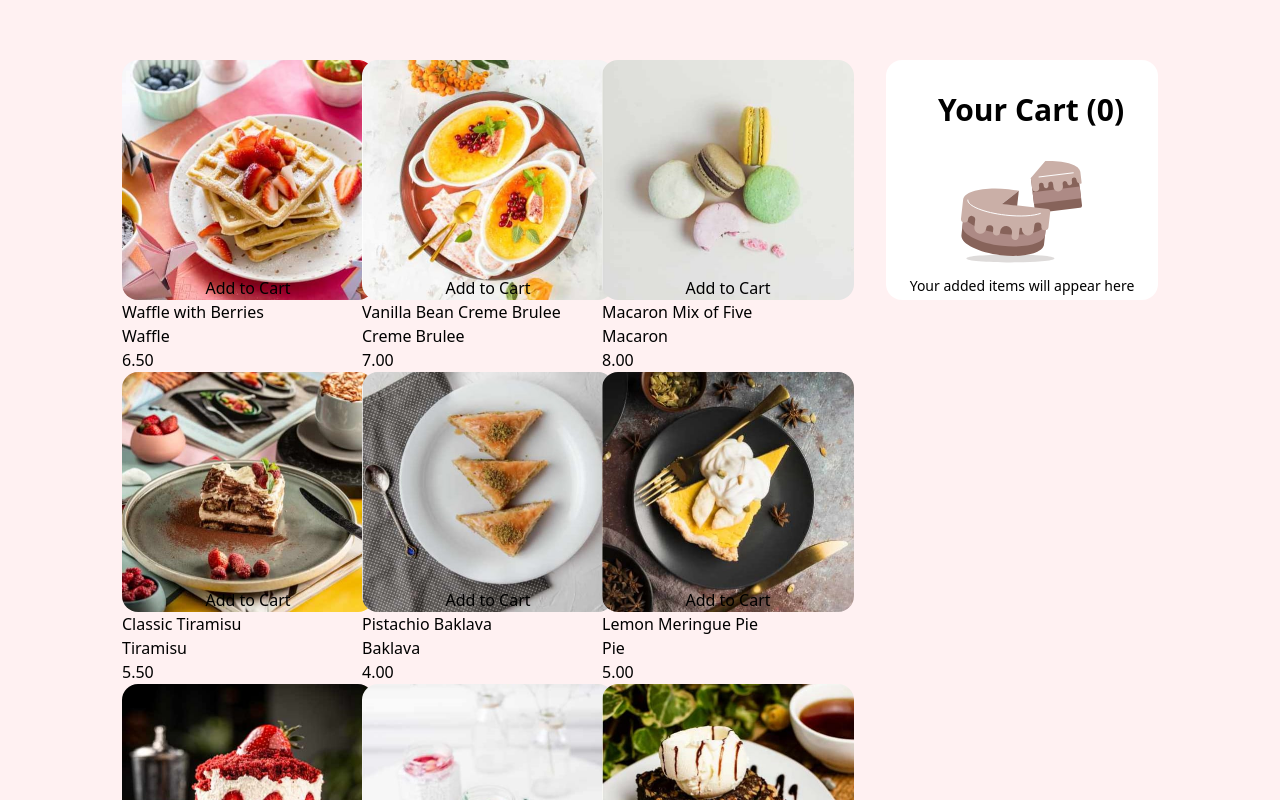
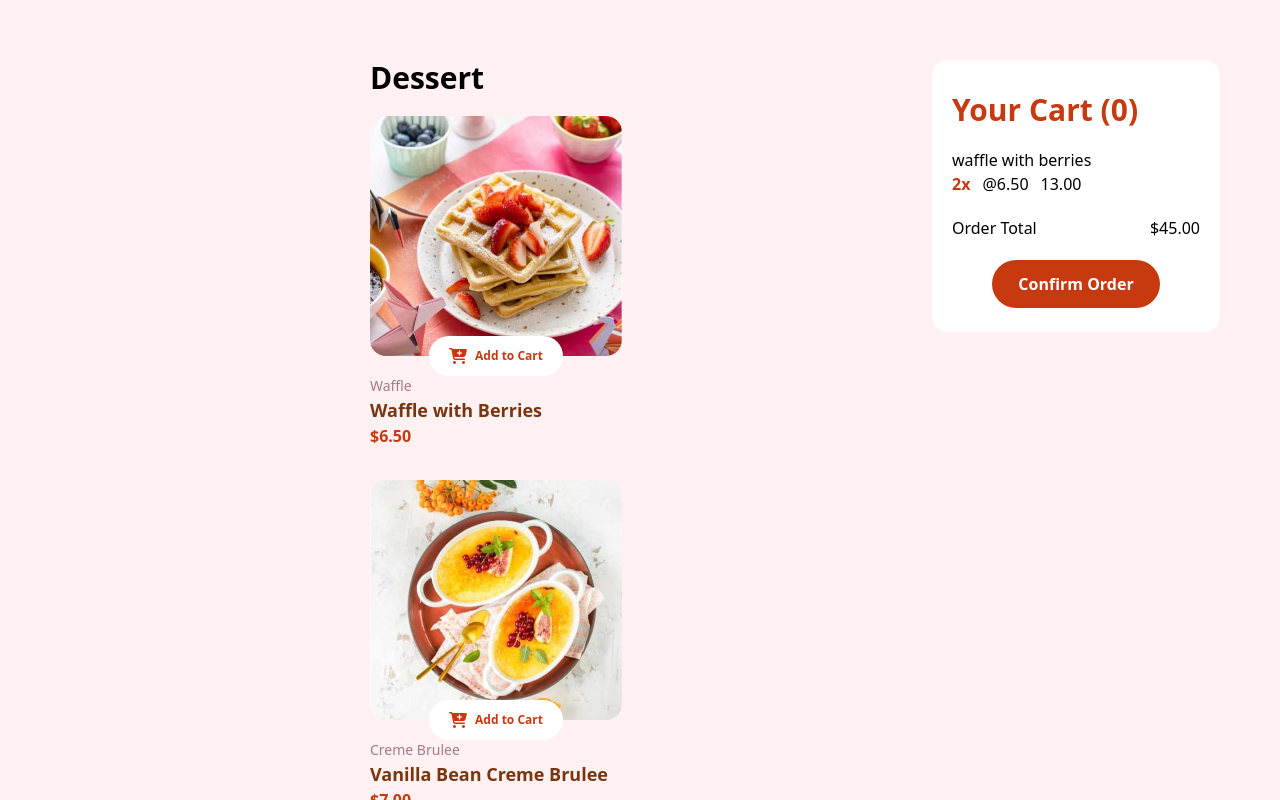
Before and after one commit to Eazicode/Desert-vite, a React (Vite) app: page / in a window 1280 px wide. Shown: the top 800 px of the page. Built offline with nearby package versions, Linux system fonts and the light colour scheme.

Commit message:
the mobile responsive only

```diff
--- a/index.html
+++ b/index.html
@@ -5,6 +5,7 @@
     <link rel="icon" type="image/svg+xml" href="/vite.svg" />
     <meta name="viewport" content="width=device-width, initial-scale=1.0" />
     <link rel="stylesheet" href="./src/index.css">
+    <link rel="stylesheet" href="https://cdnjs.cloudflare.com/ajax/libs/font-awesome/6.5.1/css/all.min.css">
     <title>Desserts</title>
   </head>
   <body class="bg-rose-50">
--- a/src/App.jsx
+++ b/src/App.jsx
@@ -14,8 +14,10 @@ function App() {
   }, [deserts]);
   return (
     <>
-      <div className="App md:flex md:px-25 pt-15" >
-        <div className="w-62 mx-auto md:grid md:grid-cols-3 md:w-2/3 ">
+      <div className="App md:flex justify-between md:px-15 pt-15" >
+        <div className="w-fit mx-auto">
+          <p className=" text-3xl font-bold mb-5">Dessert</p>
+          <div className=" grid grid-cols-[repeat(auto-fit,_minmax(250px,_1fr))]">
             {
               /* {map thru deserts here} */
               deserts.map( (desert) => {
@@ -30,12 +32,14 @@ function App() {
               })
             }
           </div>
-        <Cart className="md:w-1/3 " >
-          {/* <CartItem
+        </div>
+
+        <Cart className="mx-auto" >
+          <CartItem
             name="waffle with berries"
             price={6.5}
             amount={2}
-          /> */}
+          />
         </Cart>
       </div>
     </>
--- a/src/Components/Cart.jsx
+++ b/src/Components/Cart.jsx
@@ -1,31 +1,14 @@
-
-// const CartComponent = (props) => {
-//   return (
-//     <div className="w-80 h-60 flex items-center bg-white rounded-2xl">
-//       <div className="w-full"> {props.children}
-//         <p className="text-3xl font-bold mb-5 ps-8" >Your Cart (0)</p>
-
-//         <div className="flex justify-center">
-//           <div>
-//           <img src="\imgs\SVGs\cake.svg" alt="" />
-//           <p  className="text-sm">Your added items will appear here</p>
-//           </div>
-//         </div>
-//       </div>
-//     </div>
-//    );
-// }
   const Cart = ({children}) => {
     return (
       <>
       {children ?
 
-      <div className="bg-white mx-auto w-68 h-60 rounded-2xl pt-8 px-5">
+      <div className="mx-auto md:mx-0 bg-white w-72 h-68 rounded-2xl pt-8 px-5">
        <p className="text-3xl font-bold mb-5 text-[#C73A0F]" >Your Cart (0)</p>
 
         {children}
 
-        <div className="flex justify-between my-3 ">
+        <div className="flex justify-between my-5">
           <p>Order Total</p>
           <p>$45.00</p>
         </div>
@@ -35,14 +18,14 @@
         </div>
       </div> :
 
-      <div className="bg-white mx-auto w-68 h-60 rounded-2xl pt-8 px-5">
+      <div className="bg-white w-72 h-68 rounded-2xl pt-8 px-5 mx-auto md:mx-0">
         <div className="w-full">
           <p className="text-3xl font-bold mb-5 ps-8" >Your Cart (0)</p>
 
           <div className="flex justify-center">
             <div>
             <img className="mx-auto" src="\imgs\SVGs\cake.svg" alt="" />
-            <p  className="text-sm">Your added items will appear here</p>
+            <p  className="text-sm pb-3">Your added items will appear here</p>
             </div>
           </div>
         </div>
--- a/src/Components/ProductItem.jsx
+++ b/src/Components/ProductItem.jsx
@@ -7,16 +7,22 @@ const ProductItemComponent = ({name, category, price,image}) => {
 
     <div>
 
-      <div className="w-63 ">
-        <div className={`flex justify-center items-end h-60 w-full rounded-2xl bg-cover bg-center`} style={{backgroundImage: `url(${image})`}}>
 
-        <button>Add to Cart</button>
+
+      <div className="w-63">
+        <div className={`flex justify-center items-end h-60 w-full rounded-2xl bg-cover bg-center mb-5`} style={{backgroundImage: `url(${image})`}}>
+
+          <div className="flex items-center gap-2 -mb-5 bg-white px-5 py-3 rounded-3xl ">
+          <i class="fa-solid fa-cart-plus text-[#c73a0f]"></i>
+          <button className="text-[#c73a0f] font-bold text-xs">Add to Cart</button>
+
+          </div>
         </div>
 
-        <div>
-          <p>{name}</p>
-          <p>{category}</p>
-          <p>{price}</p>
+        <div className="mb-8">
+          <p className="text-[#4c0519] opacity-50 text-sm">{category}</p>
+          <p className="text-[#78350f] text-lg font-bold">{name}</p>
+          <p className="text-[#c73a0f] font-bold">{`$${price}`}</p>
         </div>
       </div>
     </div>
```
Lines whose indentation alone changed are shown as unchanged.
